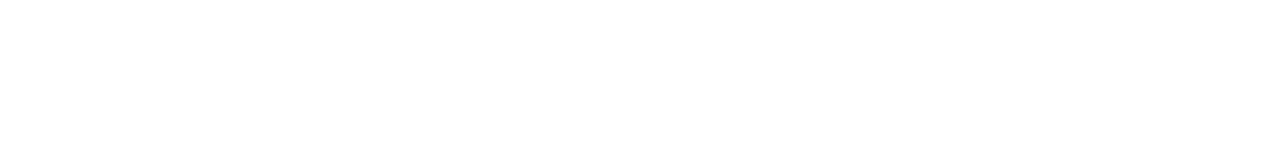
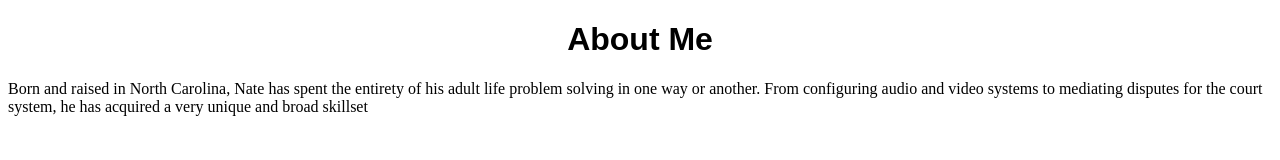
Before and after one commit to 3t8U/portfolio, a plain HTML site: page aboutme.html in a window 1280 px wide. Drawn offline with Linux system fonts and the light colour scheme.

Commit message:
add text, more images

```diff
--- a/aboutme.html
+++ b/aboutme.html
@@ -5,9 +5,13 @@
     <link rel="stylesheet" href="css/styles.css">
 
     <title>About me</title>
+  </head>
 
-  </head>
-  <body>
+    <h1 id="myheader">About Me</h1>
 
-  </body>
+    <body>
+
+      <p>Born and raised in North Carolina, Nate has spent the entirety of his adult life problem solving in one way or another. From configuring audio and video systems to mediating disputes for the court system, he has acquired a very unique and broad skillset </p>
+
+    </body>
 </html>
```
Also changed, not shown: PTC.html (+8 -5 lines), projects.html (+2 -1 lines).
